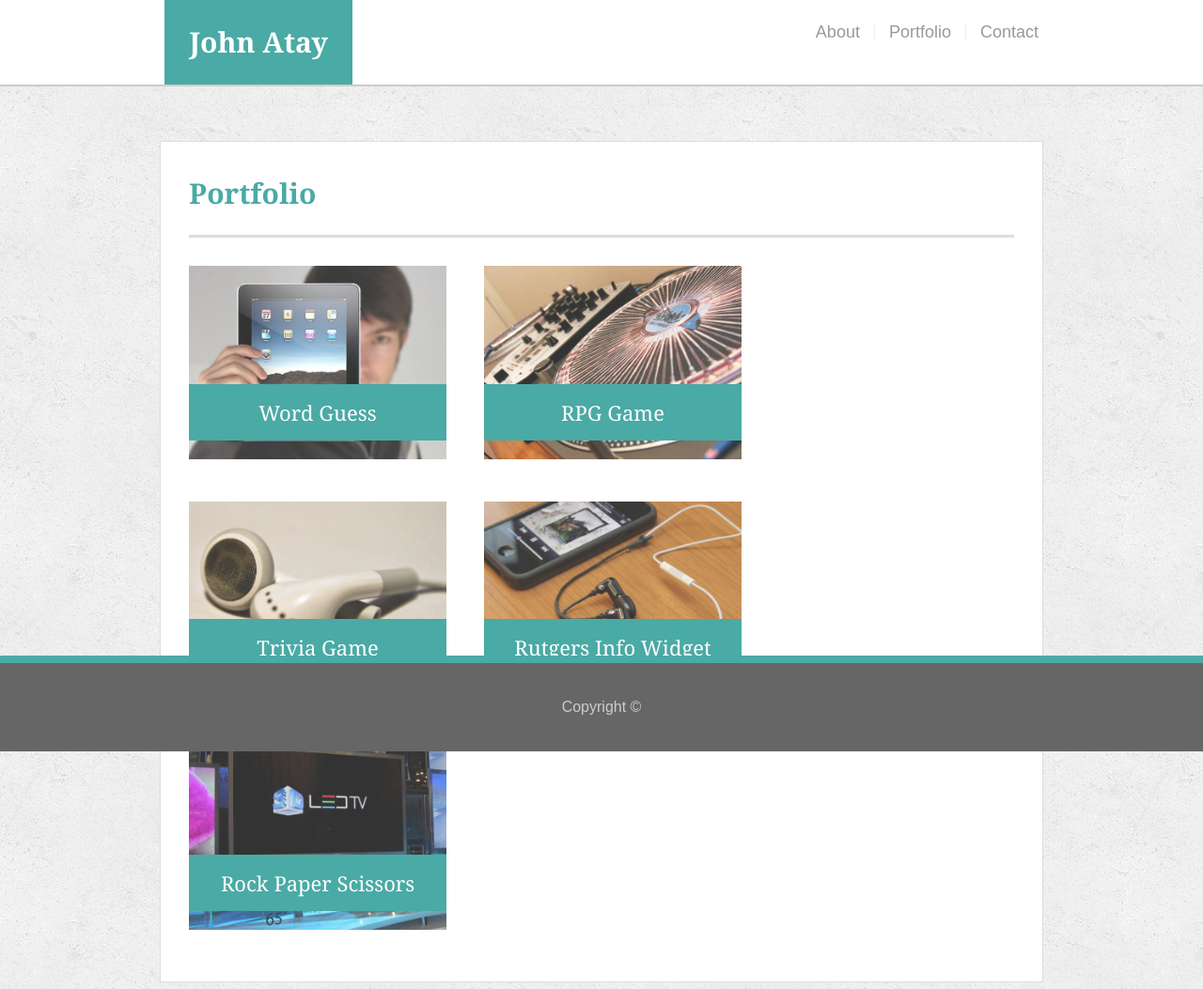
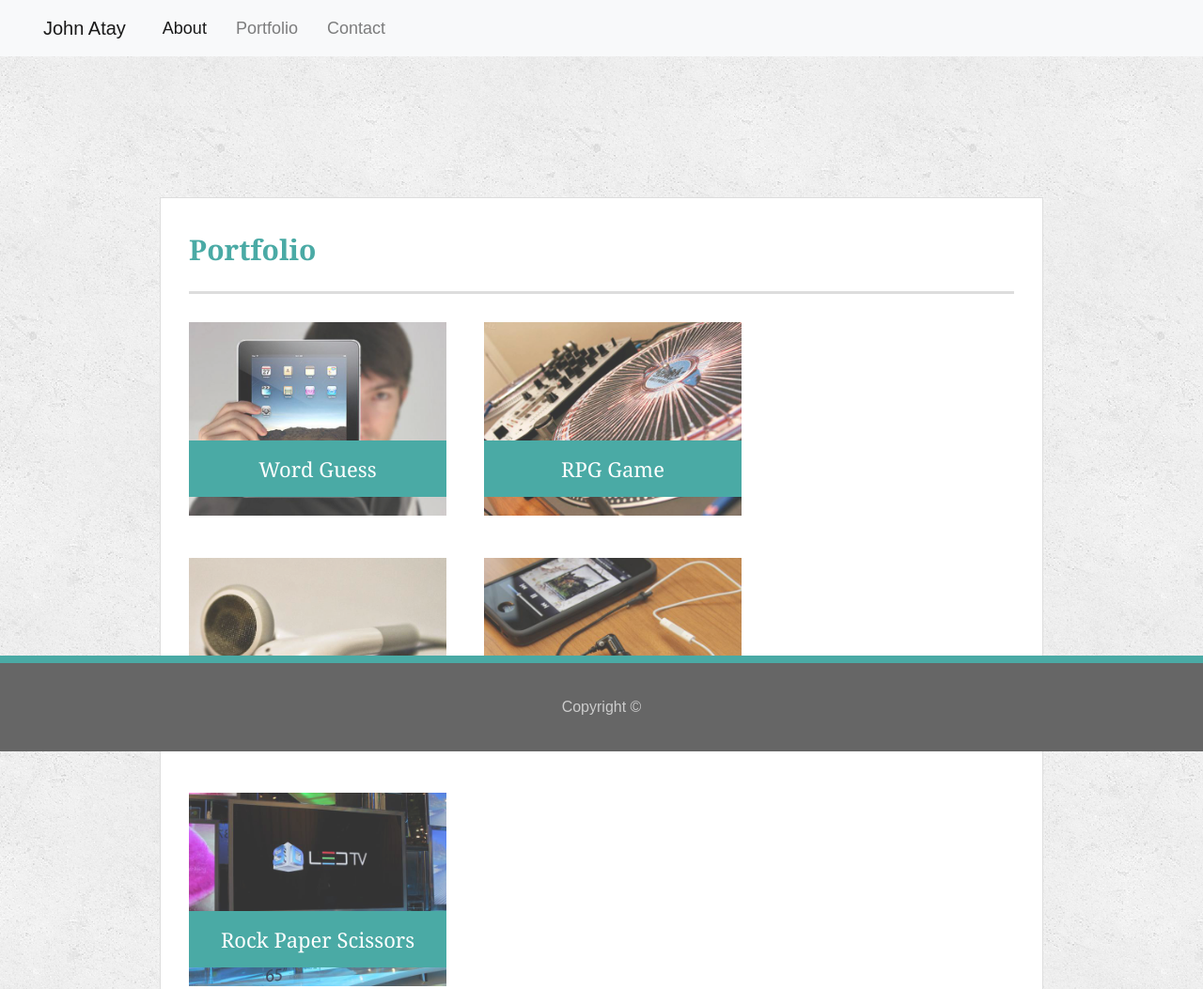
Before and after one commit to canjohn1905/Bootstrap-Portfolio, a plain HTML site: page portfolio.html in a window 1280 px wide. Shown: the top 1053 px of the page at 94% size. Drawn offline with nearby package versions, Linux system fonts and the light colour scheme.

Commit message:
Updatedvers

```diff
--- a/assets/css/style.css
+++ b/assets/css/style.css
@@ -83,11 +83,11 @@ h3 {
   background: #4aaaa5;
 }
 
-nav {
+/* nav {
   float: right;
   margin-top: 25px;
 
-}
+} */
 
 nav a {
   display: inline-block;
@@ -241,12 +241,12 @@ input[type=submit] {
     float: left;
 
   }
-  nav{
+  /* nav{
     width: 450px;
     float: right;
     margin-top: 100px;
 
-  }
+  } */
   .auth-image{
     width: 500px;
   }
--- a/portfolio.html
+++ b/portfolio.html
@@ -6,58 +6,62 @@
   <title>Portfolio | Your Name</title>
   <meta name="viewport" content="width=device-width, initial-scale=1.0">
   <!--BOOTSTRAP-->
-    <link rel="stylesheet" href="https://stackpath.bootstrapcdn.com/bootstrap/4.3.1/css/bootstrap.min.css" integrity="sha384-ggOyR0iXCbMQv3Xipma34MD+dH/1fQ784/j6cY/iJTQUOhcWr7x9JvoRxT2MZw1T" crossorigin="anonymous">
+  <link rel="stylesheet" href="https://stackpath.bootstrapcdn.com/bootstrap/4.3.1/css/bootstrap.min.css"
+    integrity="sha384-ggOyR0iXCbMQv3Xipma34MD+dH/1fQ784/j6cY/iJTQUOhcWr7x9JvoRxT2MZw1T" crossorigin="anonymous">
   <!--BOOTSTRAP-->
   <link rel="stylesheet" type="text/css" href="assets/css/style.css">
 </head>
 
 <body>
 
-    <header id="masthead">
-        <div class="container">
-            <div class="row">
-                <div class="col-sm-12 col-md-6"><a href="index.html" id="logo">John Atay</a></div>
-
-
-                <div class="col-sm-0 col-md-6">
-                    <nav class="nav">
-                        <a class="nav-about" href="index.html">About</a>
-                        <a class="nav-portfolio" href="portfolio.html">Portfolio</a>
-                        <a class="nav-contact" href="contact.html">Contact</a>
+  <nav class="navbar navbar-expand-lg navbar-light bg-light">
+    <a class="navbar-brand" href="#">John Atay</a>
+    <button class="navbar-toggler" type="button" data-toggle="collapse" data-target="#navbarNav"
+      aria-controls="navbarNav" aria-expanded="false" aria-label="Toggle navigation">
+      <span class="navbar-toggler-icon"></span>
+    </button>
+    <div class="collapse navbar-collapse" id="navbarNav">
+      <ul class="navbar-nav">
+        <li class="nav-item active">
+          <a class="nav-link" href="index.html">About</a>
+        </li>
+        <li class="nav-item">
+          <a class="nav-link" href="portfolio.html">Portfolio</a>
+        </li>
+        <li class="nav-item">
+          <a class="nav-link" href="contact.html">Contact</a>
+        </li>
+      </ul>
+    </div>
   </nav>
-                </div>
-              </div>
-              </div>
-
-      </header>
 
   <div id="main-container" class="container">
-    <div class="row" >
+    <div class="row">
       <section class="main-section">
         <h1>Portfolio</h1>
 
         <div class="work">
-              <img src="assets/images/technics-q-c-640-480-1.jpg" alt="Word Guess">
+          <img src="assets/images/technics-q-c-640-480-1.jpg" class="img-fluid" alt="Word Guess">
 
           <h3>Word Guess</h3>
         </div>
         <div class="work">
-              <img src="assets/images/technics-q-c-640-480-2.jpg" alt="RPG Game">
+          <img src="assets/images/technics-q-c-640-480-2.jpg" class="img-fluid" alt="RPG Game">
 
           <h3>RPG Game</h3>
         </div>
         <div class="work">
-              <img src="assets/images/technics-q-c-640-480-5.jpg" alt="Trivia Game">
+          <img src="assets/images/technics-q-c-640-480-5.jpg" class="img-fluid" alt="Trivia Game">
 
           <h3>Trivia Game</h3>
         </div>
         <div class="work">
-              <img src="assets/images/technics-q-c-640-480-7.jpg" alt="Rutgers Info Widget">
+          <img src="assets/images/technics-q-c-640-480-7.jpg" class="img-fluid" alt="Rutgers Info Widget">
 
           <h3>Rutgers Info Widget</h3>
         </div>
         <div class="work">
-              <img src="assets/images/technics-q-c-640-480-9.jpg" alt="Rock Paper Scissors">
+          <img src="assets/images/technics-q-c-640-480-9.jpg" class="img-fluid" alt="Rock Paper Scissors">
 
           <h3>Rock Paper Scissors</h3>
         </div>
```
Also changed, not shown: contact.html (+20 -17 lines), index.html (+20 -17 lines). Lines whose indentation alone changed are shown as unchanged.
